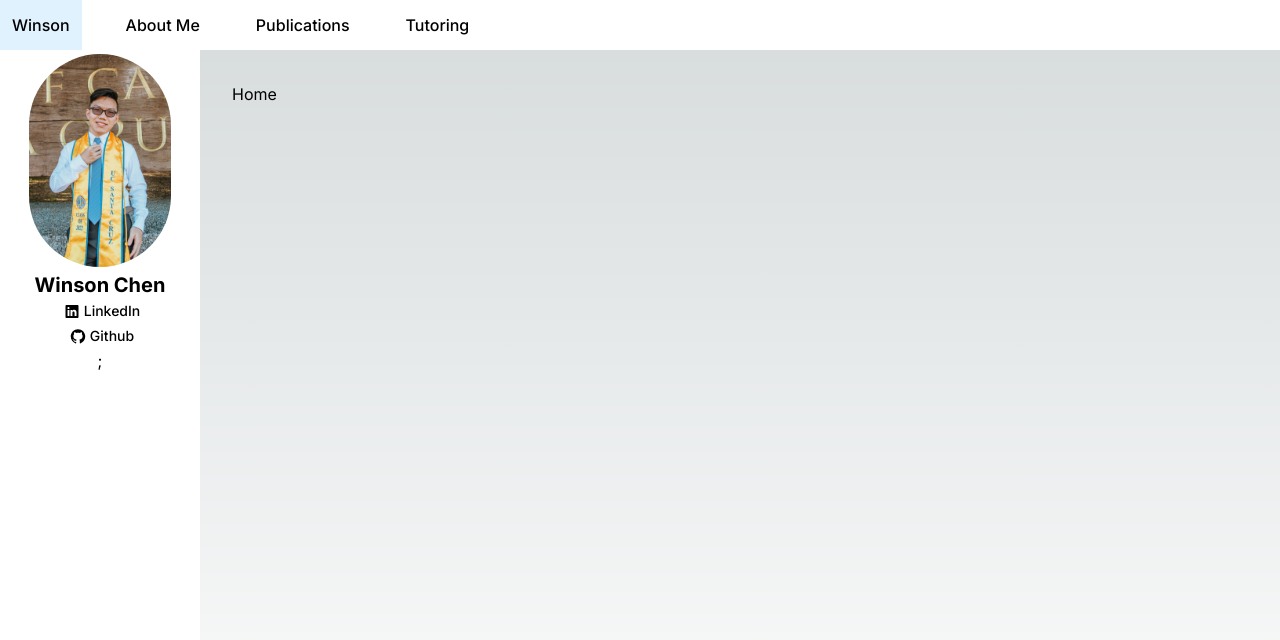
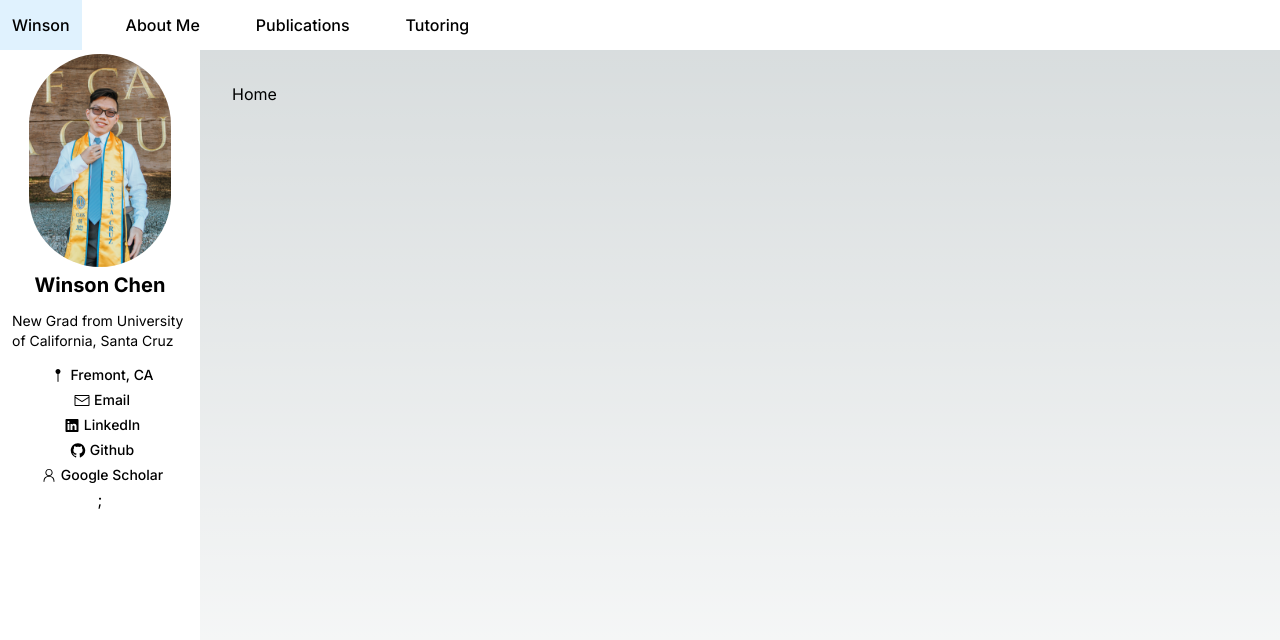
Before and after one commit to W1nson/personal_website, a Next.js app: page / in a window 1280 px wide. Shown: the top 640 px of the page. Built offline with nearby package versions, Linux system fonts and the light colour scheme.

Commit message:
update sidebar

```diff
--- a/app/ui/linkbutton.tsx
+++ b/app/ui/linkbutton.tsx
@@ -1,12 +1,14 @@
 import { Button } from '@/app/ui/button';
 import Image from 'next/image';
 import Link from 'next/link';
-import { LinkedInLogoIcon,  GitHubLogoIcon, } from '@radix-ui/react-icons';
+import { SewingPinFilledIcon, EnvelopeClosedIcon, LinkedInLogoIcon,  GitHubLogoIcon, PersonIcon} from '@radix-ui/react-icons';
 
 const links = [
+	{ name: 'Fremont, CA', href: '', icon: SewingPinFilledIcon},
+	{ name: 'Email', href: 'winsonchen108@gmail.com', icon: EnvelopeClosedIcon},
 	{ name: 'LinkedIn', href: 'https://www.linkedin.com/in/winson-chen-75aab71b8/', icon: LinkedInLogoIcon},
 	{ name: 'Github', href: 'https://github.com/W1nson', icon: GitHubLogoIcon},
-	// { name: 'Google Scholar', href: 'https://scholar.google.com/citations?user=RhM7lloAAAAJ&hl=en', icon: },
+	{ name: 'Google Scholar', href: 'https://scholar.google.com/citations?user=RhM7lloAAAAJ&hl=en', icon: PersonIcon},
   ];
 export default function LinkButtons() {
 
--- a/app/ui/sidebar.tsx
+++ b/app/ui/sidebar.tsx
@@ -1,18 +1,19 @@
 import Link from 'next/link';
 import Image from 'next/image';
 import LinkButtons from '@/app/ui/linkbutton';
+import { SewingPinFilledIcon } from '@radix-ui/react-icons';
 
 export default async function SideBar() {
 
-
+	const LinkIcon = SewingPinFilledIcon;
 	return(
 		<div className='flex flex-col w-[200px] h-screen bg-white items-center'>
 
-			<Image src='/profile.png' className='p-1 rounded-full' height={150} width={150} alt='Profile Picture'/>
+			<Image src='/profile.png' className='p-1 rounded-full ' height={150} width={150} alt='Profile Picture'/>
 			<strong className="text-black text-xl">Winson Chen</strong>
+			<span className="p-3 text-black text-sm justify-center">New Grad from University of California, Santa Cruz</span>
+			<LinkButtons/>
 
-
-			<LinkButtons/>
 
 
 		</div>
--- a/tailwind.config.ts
+++ b/tailwind.config.ts
@@ -8,14 +8,14 @@ const config: Config = {
   ],
   theme: {
     extend: {
-      backgroundImage: {
-        'gradient-radial': 'radial-gradient(var(--tw-gradient-stops))',
-        'gradient-conic':
-          'conic-gradient(from 180deg at 50% 50%, var(--tw-gradient-stops))',
-      },
+      // backgroundImage: {
+      //   'gradient-radial': 'radial-gradient(var(--tw-gradient-stops))',
+      //   'gradient-conic':
+      //     'conic-gradient(from 180deg at 50% 50%, var(--tw-gradient-stops))',
+      // },
     },
   },
-  darkMode: 'class',
+  // darkMode: 'class',
   plugins: [],
 }
 export default config
```
